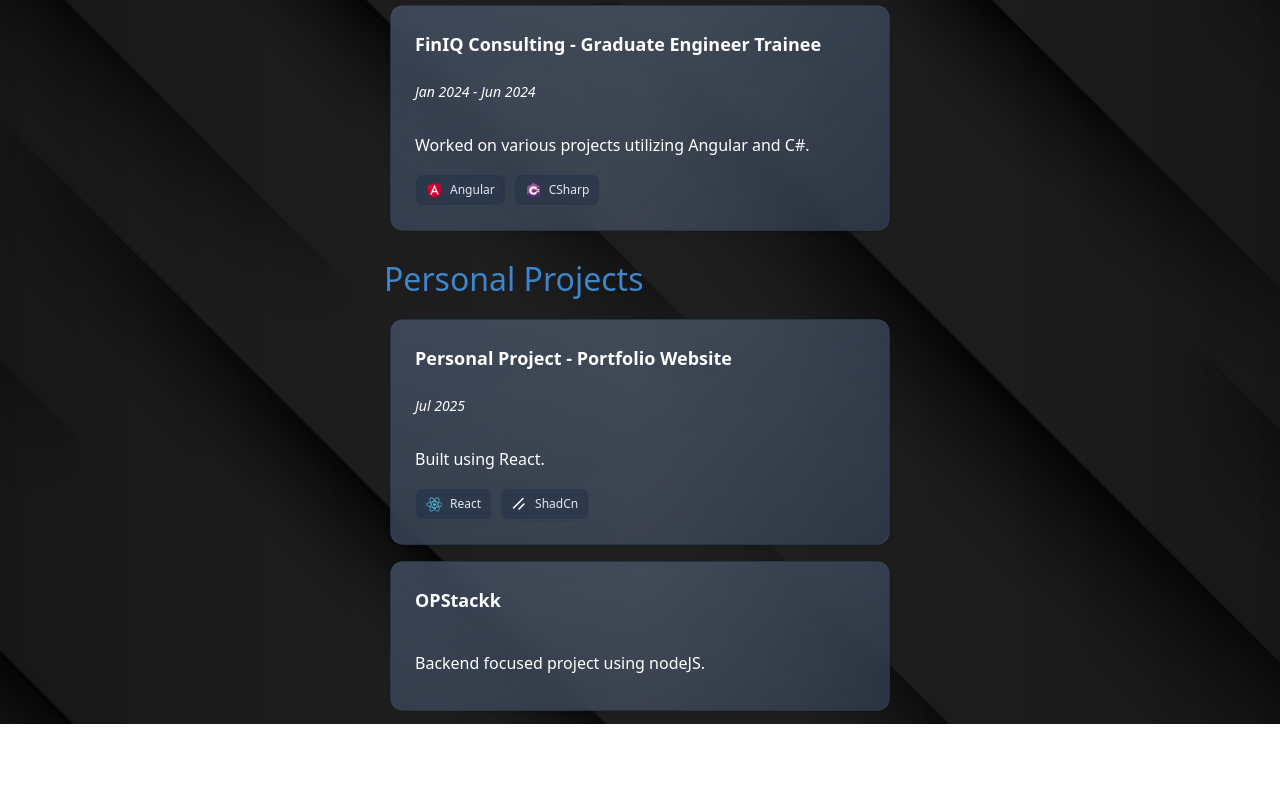
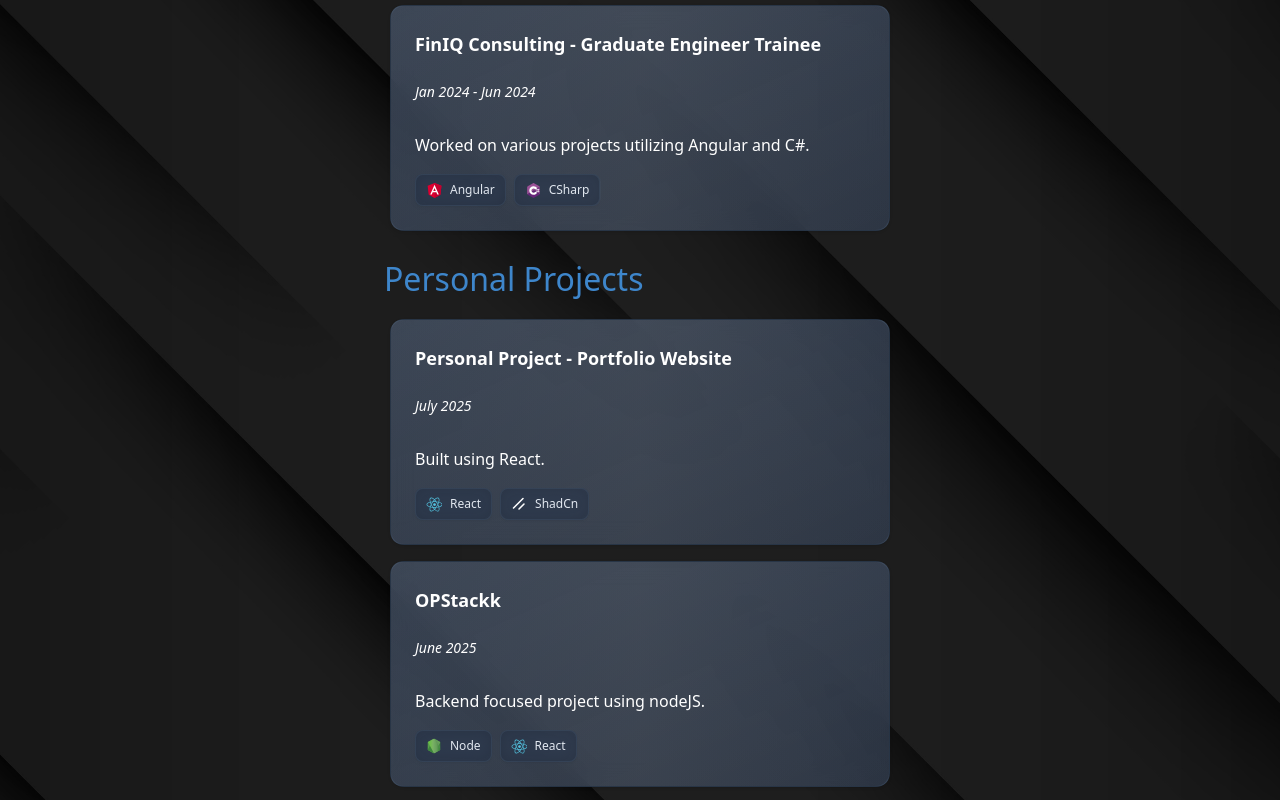
Before and after one commit to Sahil020701/React-Portfolio, a React (Vite) app in the folder portfolio/: page / in a window 1280 px wide. Shown: the part 801-1601 px from the top of the page. Before the commit the page ends 1525 px from the top, so only its background shows below. Built offline with nearby package versions, Linux system fonts and the light colour scheme.

Commit message:
progress bar changes & added tech stack to personal projects

```diff
--- a/portfolio/src/assets/Svg.tsx
+++ b/portfolio/src/assets/Svg.tsx
@@ -197,10 +197,111 @@
   </svg>
 );
 
+export const ShadCnNOBoxSVG = () => (
+  <svg
+    xmlns="http://www.w3.org/2000/svg"
+    width="40px"
+    fill="white"
+    height="40px"
+    viewBox="0 0 256 256"
+  >
+    <path fill="none" d="M0 0h256v256H0z" />
+    <path
+      fill="none"
+      stroke="#fff"
+      stroke-width="25"
+      stroke-linecap="round"
+      d="M208 128l-80 80M192 40L40 192"
+    />
+  </svg>
+);
 
-export const ShadCnNOBoxSVG = () => (
-<svg xmlns="http://www.w3.org/2000/svg"     width="40px"
-    fill="white"
-    height="40px" viewBox="0 0 256 256"><path fill="none" d="M0 0h256v256H0z"/><path fill="none" stroke="#fff" stroke-width="25" stroke-linecap="round" d="M208 128l-80 80M192 40L40 192"/></svg>
+export const NodeNOBoxSVG = () => (
+  <svg
+    width="800px"
+    height="800px"
+    viewBox="-3.8 -1.5 40.921 40.921"
+    xmlns="http://www.w3.org/2000/svg"
+  >
+    <defs>
+      <linearGradient
+        id="b"
+        x1="271.97"
+        x2="211.104"
+        y1="217.606"
+        y2="341.772"
+        gradientUnits="userSpaceOnUse"
+      >
+        <stop offset=".3" stop-color="#3e863d" />
 
+        <stop offset=".5" stop-color="#55934f" />
+
+        <stop offset=".8" stop-color="#5aad45" />
+      </linearGradient>
+
+      <linearGradient
+        id="d"
+        x1="186.484"
+        x2="297.349"
+        y1="321.381"
+        y2="239.465"
+        gradientUnits="userSpaceOnUse"
+      >
+        <stop offset=".57" stop-color="#3e863d" />
+
+        <stop offset=".72" stop-color="#619857" />
+
+        <stop offset="1" stop-color="#76ac64" />
+      </linearGradient>
+
+      <linearGradient
+        id="f"
+        x1="197.051"
+        x2="288.72"
+        y1="279.652"
+        y2="279.652"
+        gradientUnits="userSpaceOnUse"
+      >
+        <stop offset=".16" stop-color="#6bbf47" />
+
+        <stop offset=".38" stop-color="#79b461" />
+
+        <stop offset=".47" stop-color="#75ac64" />
+
+        <stop offset=".7" stop-color="#659e5a" />
+
+        <stop offset=".9" stop-color="#3e863d" />
+      </linearGradient>
+
+      <clipPath id="a">
+        <path d="m239.03 226.605-42.13 24.317a5.085 5.085 0 0 0-2.546 4.406v48.668c0 1.817.968 3.496 2.546 4.406l42.133 24.336a5.1 5.1 0 0 0 5.09 0l42.126-24.336a5.096 5.096 0 0 0 2.54-4.406v-48.668c0-1.816-.97-3.496-2.55-4.406l-42.12-24.317a5.123 5.123 0 0 0-5.1 0" />
+      </clipPath>
+
+      <clipPath id="c">
+        <path d="M195.398 307.086c.403.523.907.976 1.5 1.316l36.14 20.875 6.02 3.46c.9.52 1.926.74 2.934.665.336-.027.672-.09 1-.183l44.434-81.36c-.34-.37-.738-.68-1.184-.94l-27.586-15.93-14.582-8.39a5.318 5.318 0 0 0-1.32-.53zm0 0" />
+      </clipPath>
+
+      <clipPath id="e">
+        <path d="M241.066 225.953a5.14 5.14 0 0 0-2.035.652l-42.01 24.247 45.3 82.51c.63-.09 1.25-.3 1.81-.624l42.13-24.336a5.105 5.105 0 0 0 2.46-3.476l-46.18-78.89a5.29 5.29 0 0 0-1.03-.102l-.42.02" />
+      </clipPath>
+    </defs>
+
+    <g clip-path="url(#a)" transform="translate(-68.564 -79.701) scale(.35278)">
+      <path
+        fill="url(#b)"
+        d="m331.363 246.793-118.715-58.19-60.87 124.174L270.49 370.97zm0 0"
+      />
+    </g>
+
+    <g clip-path="url(#c)" transform="translate(-68.564 -79.701) scale(.35278)">
+      <path
+        fill="url(#d)"
+        d="m144.07 264.004 83.825 113.453 110.86-81.906-83.83-113.45zm0 0"
+      />
+    </g>
+
+    <g clip-path="url(#e)" transform="translate(-68.564 -79.701) scale(.35278)">
+      <path fill="url(#f)" d="M197.02 225.934v107.43h91.683v-107.43zm0 0" />
+    </g>
+  </svg>
 );
--- a/portfolio/src/components/ProgessBar/VerticalProgress.tsx
+++ b/portfolio/src/components/ProgessBar/VerticalProgress.tsx
@@ -1,28 +1,27 @@
-import { useEffect, useState } from "react"
+import { useEffect, useState } from "react";
 
 function VerticalProgress() {
-  const [progress, setProgress] = useState(0)
+  const [progress, setProgress] = useState(0);
 
   useEffect(() => {
     const handleScroll = () => {
-      const scrollTop = window.scrollY
-      const docHeight = document.documentElement.scrollHeight - window.innerHeight
-      const scrolled = docHeight > 0 ? (scrollTop / docHeight) * 100 : 0
-      setProgress(scrolled)
-    }
-    window.addEventListener("scroll", handleScroll)
-    return () => window.removeEventListener("scroll", handleScroll)
-  }, [])
+      const scrollTop = window.scrollY;
+      const docHeight =
+        document.documentElement.scrollHeight - window.innerHeight;
+      const scrolled = docHeight > 0 ? (scrollTop / docHeight) * 100 : 0;
+      setProgress(scrolled);
+    };
+    window.addEventListener("scroll", handleScroll);
+    return () => window.removeEventListener("scroll", handleScroll);
+  }, []);
 
   return (
-    <div
-      className={`fixed h-[75vh] top-[15vh] left-[2.5vw] w-1 z-50 pointer-events-none`}
-      style={{}}
-    >
+    <div className="fixed h-[75vh] top-[15vh] left-[2.5vw] w-1 z-50 pointer-events-none">
+      {" "}
       <div className="relative h-full w-full">
-        {/* Unprogressed area (black) */}
+        {/* Unprogressed area (black) */}{" "}
         <div className="absolute left-1/2 -translate-x-1/2 top-0 w-px h-full bg-black rounded-full" />
-        {/* Progressed area (blue) */}
+        {/* Progressed area (gradient) */}{" "}
         <div
           className="absolute left-1/2 -translate-x-1/2 top-0 w-px rounded-full transition-all duration-200"
           style={{
@@ -30,15 +29,22 @@
             background: "linear-gradient(to bottom, #3b82f6, #a21caf)",
           }}
         />
-        {/* Progress dot */}
+      {/* Progress dot with outer ring */}{" "}
         <div
-          className="absolute left-1/2 -translate-x-1/2 w-2.5 h-2.5 bg-blue-500 rounded-full shadow-lg transition-all duration-200"
-          style={{ top: `calc(${progress}% - 5px)` }}
-        />
+          className="absolute left-1/2 -translate-x-1/2 transition-all duration-200"
+          style={{ top: `calc(${progress}% - 10px)` }}
+        >
+          {" "}
+          <div className="relative w-5 h-5 flex items-center justify-center">
+            {/* Outer ring */}{" "}
+            <div className="absolute w-full h-full rounded-full border-2 border-blue-400/40 animate-pulse backdrop-blur-sm" />
+            {/* Inner dot */}{" "}
+            <div className="w-2.5 h-2.5 bg-blue-500 rounded-full shadow-md z-10" />{" "}
+          </div>{" "}
+        </div>{" "}
       </div>
     </div>
-  )
+  );
 }
 
-
-export default VerticalProgress
+export default VerticalProgress;
--- a/portfolio/src/components/ShadCard/ShadCard.tsx
+++ b/portfolio/src/components/ShadCard/ShadCard.tsx
@@ -9,6 +9,7 @@
   TypeScriptNOBoxSVG,
   CSharpNOBoxSVG,
   ShadCnNOBoxSVG,
+  NodeNOBoxSVG,
 } from "@/assets/Svg";
 
 interface ShadCardProps {
@@ -24,7 +25,7 @@
   cardTimeline,
   cardContent,
   techStack = [],
-  onClick
+  onClick,
 }: ShadCardProps) {
   const [isPressed, setIsPressed] = useState(false);
 
@@ -72,6 +73,12 @@
       label: "ShadCn",
       color:
         "hover:border-blue-400/60 hover:text-blue-200 active:border-blue-400/60 active:text-blue-200",
+    },
+    node: {
+      icon: NodeNOBoxSVG,
+      label: "Node",
+      color:
+        "hover:border-green-400/60 hover:text-green-200 active:border-green-400/60 active:text-green-200",
     },
   };
 
--- a/portfolio/src/pages/PersonalProjects/PersonalProjects.tsx
+++ b/portfolio/src/pages/PersonalProjects/PersonalProjects.tsx
@@ -8,7 +8,7 @@
       <div className="PersonalProjectsListWrapper">
         <ShadCard
           cardHeader={<p>Personal Project - Portfolio Website</p>}
-          cardTimeline={<p>Jul 2025</p>}
+          cardTimeline={<p>July 2025</p>}
           cardContent={
             <p>Built using React.</p>
           }
@@ -17,9 +17,11 @@
         />
         <ShadCard
           cardHeader={<p>OPStackk</p>}
+          cardTimeline={<p>June 2025</p>}
           cardContent={
             <p>Backend focused project using nodeJS.</p>
           }
+          techStack={['Node', 'React']}
         />
       </div>
     </div>
```
Lines whose indentation alone changed are shown as unchanged.
